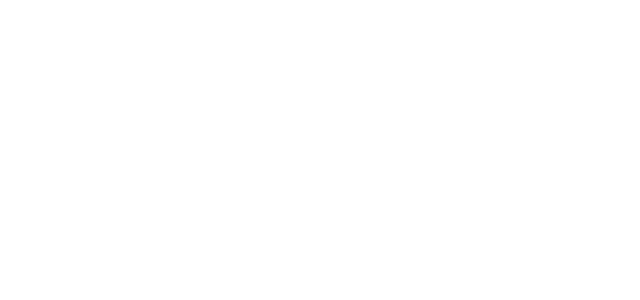
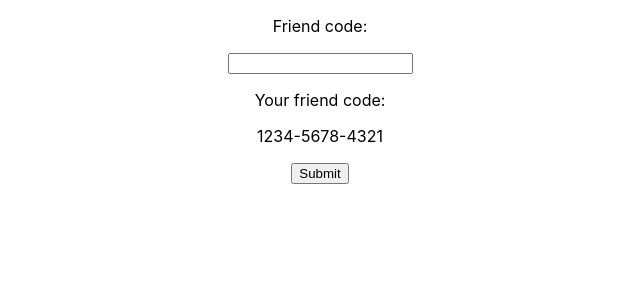
Before and after one commit to CodecoolGlobal/el-proyecte-grande-sprint-1-java-annasomos, a React (Create React App) app in the folder src/main/java/com/codecool/app/frontend/mytreat/: page /add-friend in a window 1280 px wide. Before the commit this address had no page. Shown: the top 300 px of the page, without its empty margins (320-960 px from the left). Built offline with nearby package versions, Linux system fonts and the light colour scheme.

Commit message:
Create Add Friend page

```diff
--- /dev/null
+++ b/src/main/java/com/codecool/app/frontend/mytreat/src/AddFriend.js
@@ -0,0 +1,21 @@
+import React from 'react'
+
+const AddFriend = () => {
+    return(
+        <form>
+          <label>
+            <p>Friend code:</p>
+            <input type="text" />
+          </label>
+          <label>
+            <p>Your friend code:</p>
+            <p>1234-5678-4321</p>
+          </label>
+          <div>
+            <button type="submit">Submit</button>
+          </div>
+        </form>
+      )
+}
+
+export default AddFriend
--- a/src/main/java/com/codecool/app/frontend/mytreat/src/App.js
+++ b/src/main/java/com/codecool/app/frontend/mytreat/src/App.js
@@ -1,5 +1,7 @@
 import './App.css';
 import LogIn from './LogIn';
+import Registration from './Registration';
+import AddFriend from './AddFriend';
 import {Routes, Route, useNavigate} from 'react-router-dom';
 
 function App() {
@@ -13,8 +15,8 @@
           <Route path='/pubs' element={<Pubs/>}/>
           <Route path='/pubs/:pubId' element={<Pub/>}/> */}
           <Route path='/login' element={<LogIn/>}/>
-          {/* <Route path='/registration' element={<Registration/>}/>
-          <Route path='/add-friend' element={<AddFriend/>}/> */}
+          <Route path='/registration' element={<Registration/>}/>
+          <Route path='/add-friend' element={<AddFriend/>}/>
       </Routes>
     </div>
   );
--- /dev/null
+++ b/src/main/java/com/codecool/app/frontend/mytreat/src/Registration.js
@@ -0,0 +1,21 @@
+import React from 'react'
+
+const Registration = () => {
+    return(
+        <form>
+          <label>
+            <p>Friend code:</p>
+            <input type="text" />
+          </label>
+          <label>
+            <p>Your friend code:</p>
+            <p></p>
+          </label>
+          <div>
+            <button type="submit">Submit</button>
+          </div>
+        </form>
+      )
+}
+
+export default Registration
```
